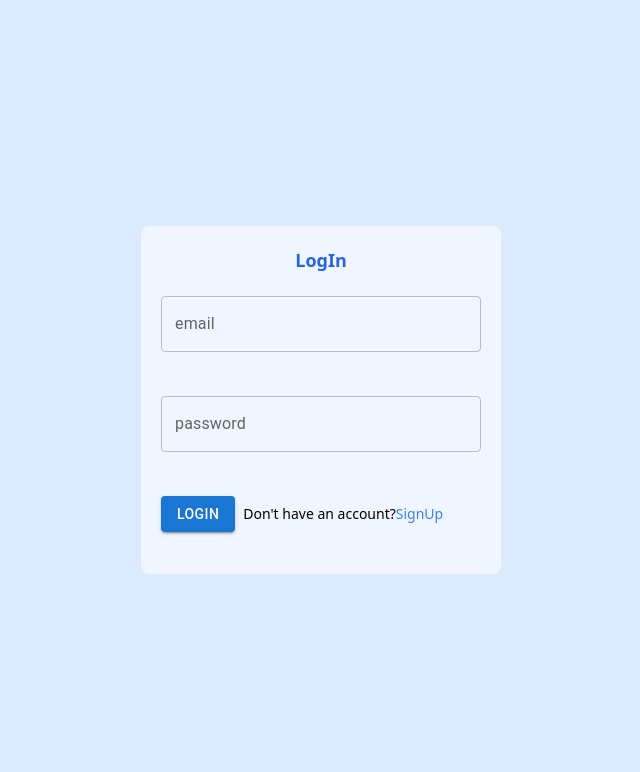
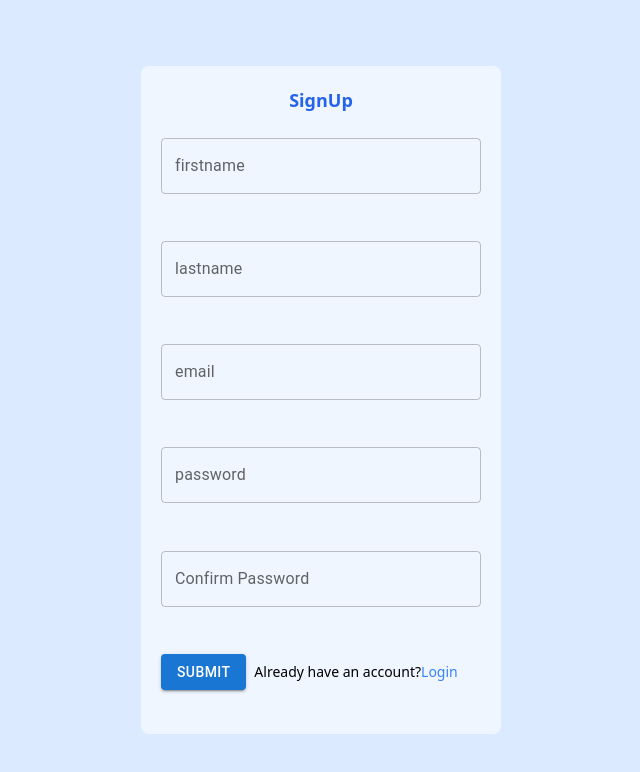
Before and after one commit to rajnavadiya972/TH-Task-Frontend, a React (Create React App) app: page / in a window 1280 px wide. Shown: the top 772 px of the page, without its empty margins (319-959 px from the left). Built offline with nearby package versions, Linux system fonts and the light colour scheme.

Commit message:
feat-Signup page created

```diff
--- a/src/App.js
+++ b/src/App.js
@@ -1,13 +1,15 @@
 import "./App.css";
 import { Routes, Route } from "react-router-dom";
 import Login from "./components/feature/Login";
+import Signup from "./components/feature/Signup";
 
 function App() {
   return (
     <>
       <Routes>
         <Route exact path="/login" element={<Login />} />
-        <Route path="/" element={<Login />} />
+        <Route exact path="/signup" element={<Signup />} />
+        <Route path="/" element={<Signup />} />
       </Routes>
     </>
   );
--- /dev/null
+++ b/src/components/feature/Signup.jsx
@@ -0,0 +1,180 @@
+import React, { useState } from "react";
+import Input from "../common/Input";
+import ButtonComponent from "../common/ButtonComp";
+import { Link } from "react-router-dom";
+
+const Signup = () => {
+  const [data, setData] = useState({
+    firstname: "",
+    lastname: "",
+    email: "",
+    password: "",
+    confPassword: "",
+  });
+  const [error, setError] = useState({
+    firstname: "",
+    lastname: "",
+    email: "",
+    password: "",
+    confPassword: "",
+  });
+
+  const handleChange = (e) => {
+    const { name, value } = e.target;
+    setData((data) => {
+      return {
+        ...data,
+        [name]: value,
+      };
+    });
+  };
+
+  const handleBlur = (e) => {
+    const { name, value } = e.target;
+    let errorMsg = "";
+    switch (name) {
+      case "firstname":
+        if (value.trim().length <= 0) {
+          errorMsg = "Firstname must be present";
+        }
+        break;
+      case "lastname":
+        if (value.trim().length <= 0) {
+          errorMsg = "Lastname must be present";
+        }
+        break;
+      case "email":
+        const emailPattern = /^[a-z0-9]+@[a-z]+\.[a-z]{2,3}$/;
+        const isValidEmail = emailPattern.test(value.trim());
+        if (!isValidEmail) {
+          errorMsg = "Email is not valid!";
+        }
+        break;
+      case "password":
+        const passPattern = /^(?=.*\d)(?=.*[a-z])(?=.*[A-Z]).{6,20}$/;
+        const isValidPass = passPattern.test(value.trim());
+        if (!isValidPass) {
+          errorMsg = "Password must contain '[a-zA-Z1-9]'";
+        }
+        break;
+      case "confPassword":
+        if (data.password !== value) {
+          errorMsg = "Enter confirm password not match!";
+        }
+        break;
+    }
+    setError((error) => {
+      return {
+        ...error,
+        [name]: errorMsg,
+      };
+    });
+  };
+
+  const inputs = [
+    {
+      name: "firstname",
+      type: "text",
+      error: error.firstname === "" ? false : true,
+      label: "firstname",
+      placeholder: "FirstName",
+      value: data.firstname,
+      errMessage: error.firstname,
+    },
+    {
+      name: "lastname",
+      type: "text",
+      error: error.lastname === "" ? false : true,
+      label: "lastname",
+      placeholder: "LastName",
+      value: data.lastname,
+      errMessage: error.lastname,
+    },
+    {
+      name: "email",
+      type: "email",
+      error: error.email === "" ? false : true,
+      label: "email",
+      placeholder: "example@gmail.com",
+      value: data.email,
+      errMessage: error.email,
+    },
+    {
+      name: "password",
+      type: "password",
+      error: error.password === "" ? false : true,
+      label: "password",
+      placeholder: "Password",
+      value: data.password,
+      errMessage: error.password,
+    },
+    {
+      name: "confPassword",
+      type: "password",
+      error: error.confPassword === "" ? false : true,
+      label: "Confirm Password",
+      placeholder: "Confirm Password",
+      value: data.confPassword,
+      errMessage: error.confPassword,
+    },
+  ];
+
+  return (
+    <>
+      <div className="flex justify-center items-center h-[100vh] bg-blue-100">
+        <form
+          method="POST"
+          action="/user/signup"
+          className="p-5 rounded-lg bg-blue-50"
+        >
+          <p className="justify-center flex text-lg text-blue-600 font-bold">
+            SignUp
+          </p>
+          <div className="flex flex-col justify-around min-h-[75vh] w-[20rem]">
+            {inputs.map((input, index) => {
+              const {
+                type,
+                error,
+                name,
+                label,
+                placeholder,
+                value,
+                errMessage,
+              } = input;
+              return (
+                <div key={index} className="flex flex-col">
+                  <Input
+                    type={type}
+                    error={error}
+                    onChange={handleChange}
+                    onBlur={handleBlur}
+                    name={name}
+                    label={label}
+                    placeholder={placeholder}
+                    value={value}
+                  />
+                  {error && (
+                    <span className="text-xs text-red-700">{errMessage}</span>
+                  )}
+                </div>
+              );
+            })}
+            <div className="flex justify-start">
+              <ButtonComponent type="submit" onChange={handleChange}>
+                Submit
+              </ButtonComponent>
+              <span className=" ml-2 flex my-auto text-sm">
+                Already have an account?
+                <Link to="/login" className="text-blue-500">
+                  Login
+                </Link>
+              </span>
+            </div>
+          </div>
+        </form>
+      </div>
+    </>
+  );
+};
+
+export default Signup;
```
